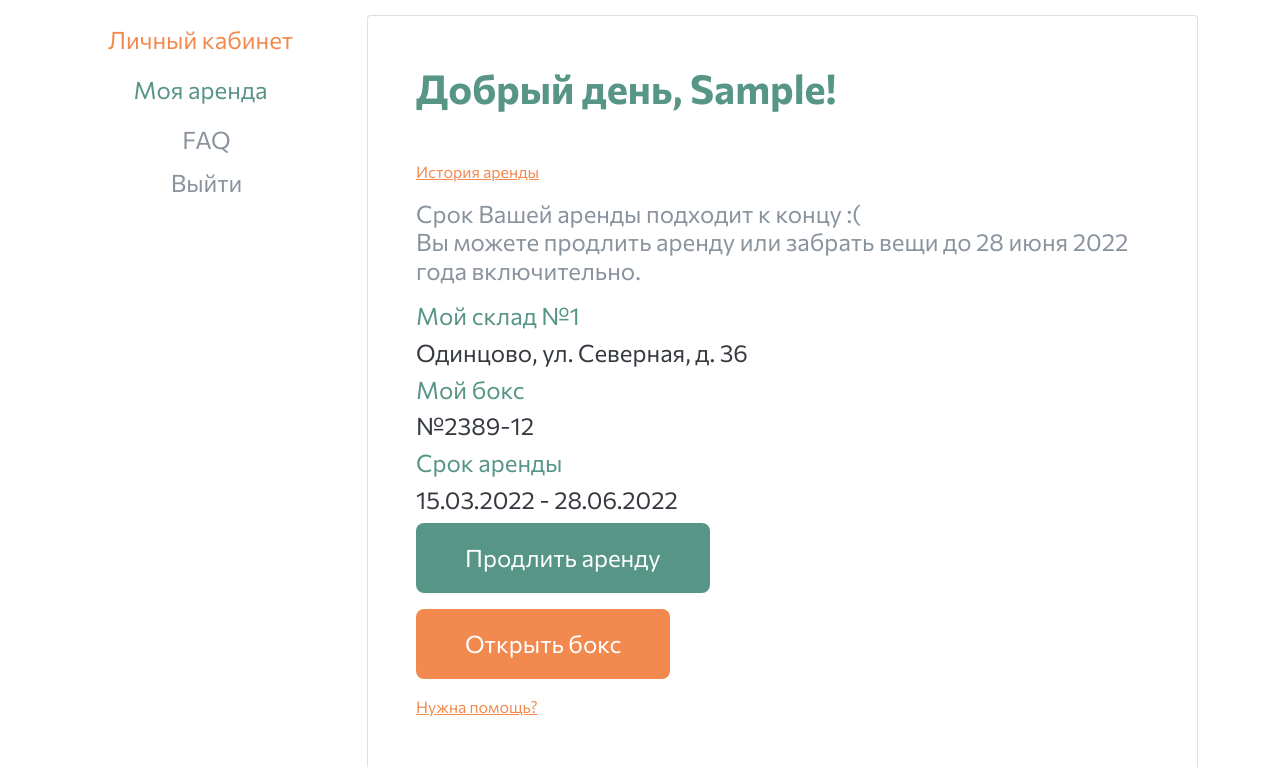
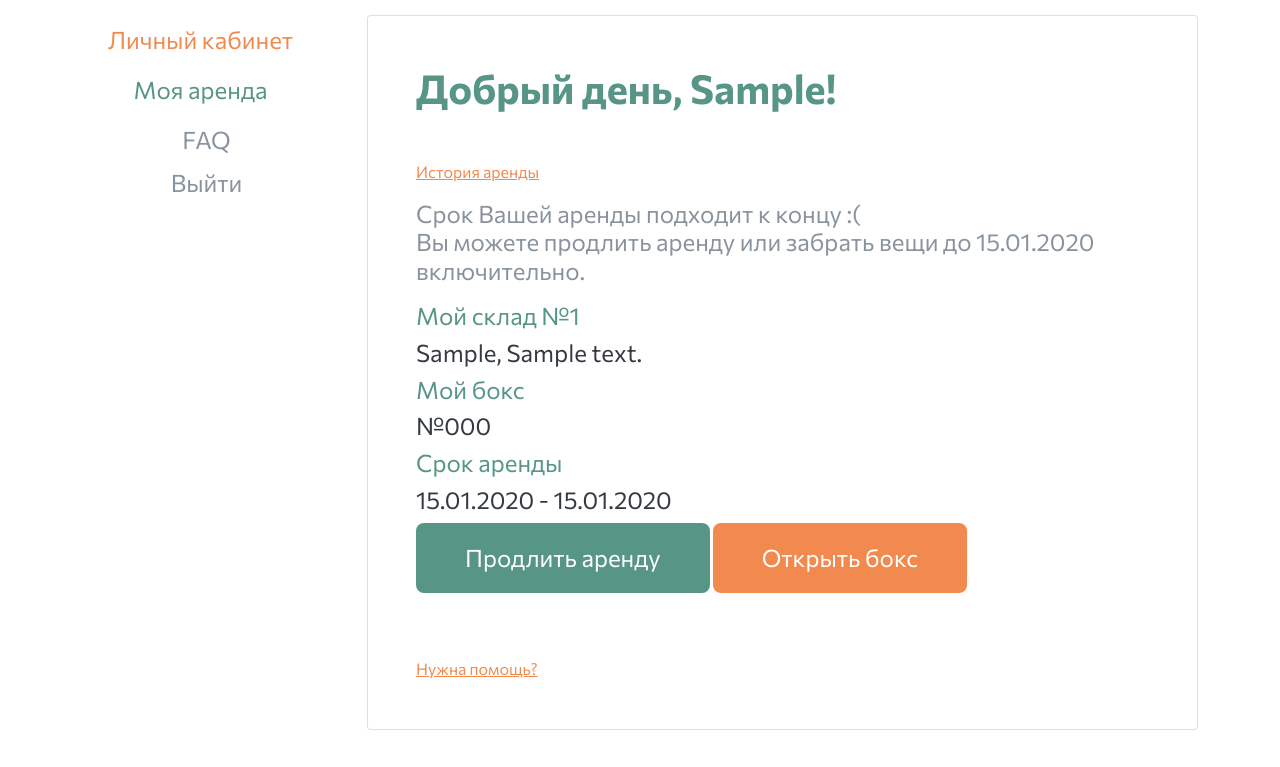
Before and after one commit to Pavelwell7/self-storage, a Django app: page /users/profile/ in a window 1280 px wide, after a click on "Моя аренда". Shown: the part 147-914 px from the top of the page. Run offline with Django 5.2, Linux system fonts and the light colour scheme; a user stored in the database is signed in; tables that the repository leaves empty hold one stand-in row (values such as "Sample post"); grey boxes marked "Sample" are stand-in pictures; parts of the project's set-up code (start-up, migrations or seed data) failed here and were passed over.

Commit message:
Добавлено продление аренды и обновлены шаблоны

```diff
--- a/apps/users/views.py
+++ b/apps/users/views.py
@@ -1,6 +1,7 @@
 from django.contrib import messages
 from django.contrib.auth.decorators import login_required
 from django.shortcuts import redirect, render
+from django.utils import timezone
 
 from .forms import UserProfileForm
 
@@ -12,6 +13,9 @@ def profile_view(request):
     orders = request.user.orders.select_related("box__warehouse").order_by(
         "-start_date"
     )
+    for order in orders:
+        days_left = (order.end_date - timezone.now().date()).days
+        order.is_expiring_soon = days_left <= 14
 
     has_rent = orders.exists()
 
--- a/requirements.txt
+++ b/requirements.txt
@@ -2,4 +2,4 @@ Django==5.1.4
 environs==11.0.0
 Pillow==11.0.0
 django_allauth==65.19.1
-django_phonenumber_field=8.5.0
+django_phonenumber_field==8.5.0
--- a/templates/my-rent.html
+++ b/templates/my-rent.html
@@ -81,32 +81,27 @@
 						</div>
 					</div>
 					<div class="tab-pane fade" id="Rent" role="tabpanel" aria-labelledby="Rent-tab">
-					<h1 class="fw-bold SelfStorage_green mb-5">Добрый день, {{ user.first_name }}!</h1>
+						<h1 class="fw-bold SelfStorage_green mb-5">Добрый день, {{ user.first_name|default:user.username }}!</h1>
 						<a href="#" class="SelfStorage_orange">История аренды</a>
-					<h4 class="SelfStorage_grey my-3">Срок Вашей аренды подходит к концу :(<br>Вы можете продлить аренду или забрать вещи до 28 июня 2022 года включительно.</h4>
+					{% if orders %}
+	                  {% for order in orders %}
+	                    {% if order.is_expiring_soon %}
+						<h4 class="SelfStorage_grey my-3">Срок Вашей аренды подходит к концу :(<br>Вы можете продлить аренду или забрать вещи до {{ order.end_date|date:"d.m.Y" }} включительно.</h4>
+						{% endif %}
 						<div class="mb-5">
-						<h4 class="SelfStorage_green">Мой склад №1</h4>
-						<h4>Одинцово, ул. Северная, д. 36</h4>
+							<h4 class="SelfStorage_green">Мой склад №{{ forloop.counter }}</h4>
+							<h4>{{ order.box.warehouse.city }}, {{ order.box.warehouse.address }}</h4>
 							<h4 class="SelfStorage_green">Мой бокс</h4>
-						<h4>№2389-12</h4>
+							<h4>№{{ order.box.number }}</h4>
 							<h4 class="SelfStorage_green">Срок аренды</h4>
-						<h4>15.03.2022 - 28.06.2022</h4>
-						<div><button class="btn fs_24 px-5 py-3 text-white border-8 SelfStorage__bg_green SelfStorage__btn2_green mb-3">Продлить аренду</button></div>
-						<div><button class="btn fs_24 px-5 py-3 text-white border-8 SelfStorage__bg_orange SelfStorage__btn2_orange mb-3">Открыть бокс</button></div>
-						<a href="#" class="SelfStorage_orange">Нужна помощь?</a>
+							<h4>{{ order.start_date|date:"d.m.Y" }} - {{ order.end_date|date:"d.m.Y" }}</h4>
+							<a href="{% url 'storage:order_create' order.box.id%}?extend=1" class="btn fs_24 px-5 py-3 text-white border-8 SelfStorage__bg_green SelfStorage__btn2_green mb-3">Продлить аренду</a>
+							<a href="{% url 'storage:boxes' %}" class="btn fs_24 px-5 py-3 text-white border-8 SelfStorage__bg_orange SelfStorage__btn2_orange mb-3">Открыть бокс</a>
 						</div>
 
-					<div class="mb-5">
-						<h4 class="SelfStorage_green">Мой склад №2</h4>
-						<h4>Люберцы, ул. Советская, д. 88</h4>
-						<h4 class="SelfStorage_green">Мой бокс</h4>
-						<h4>№2335-10</h4>
-						<h4 class="SelfStorage_green">Срок аренды</h4>
-						<h4>18.03.2022 - 21.09.2022</h4>
-						<div><button class="btn fs_24 px-5 py-3 text-white border-8 SelfStorage__bg_green SelfStorage__btn2_green mb-3">Продлить аренду</button></div>
-						<div><button class="btn fs_24 px-5 py-3 text-white border-8 SelfStorage__bg_orange SelfStorage__btn2_orange mb-3">Открыть бокс</button></div>
+	                  {% endfor %}
+	                {% endif %}
 	                <a href="#" class="SelfStorage_orange">Нужна помощь?</a>
-					</div>
 					</div>
 				</div>
 			</div>
```
Also changed, not shown: apps/storage/views.py, templates/storage/order_form.html. Lines whose indentation alone changed are shown as unchanged.
